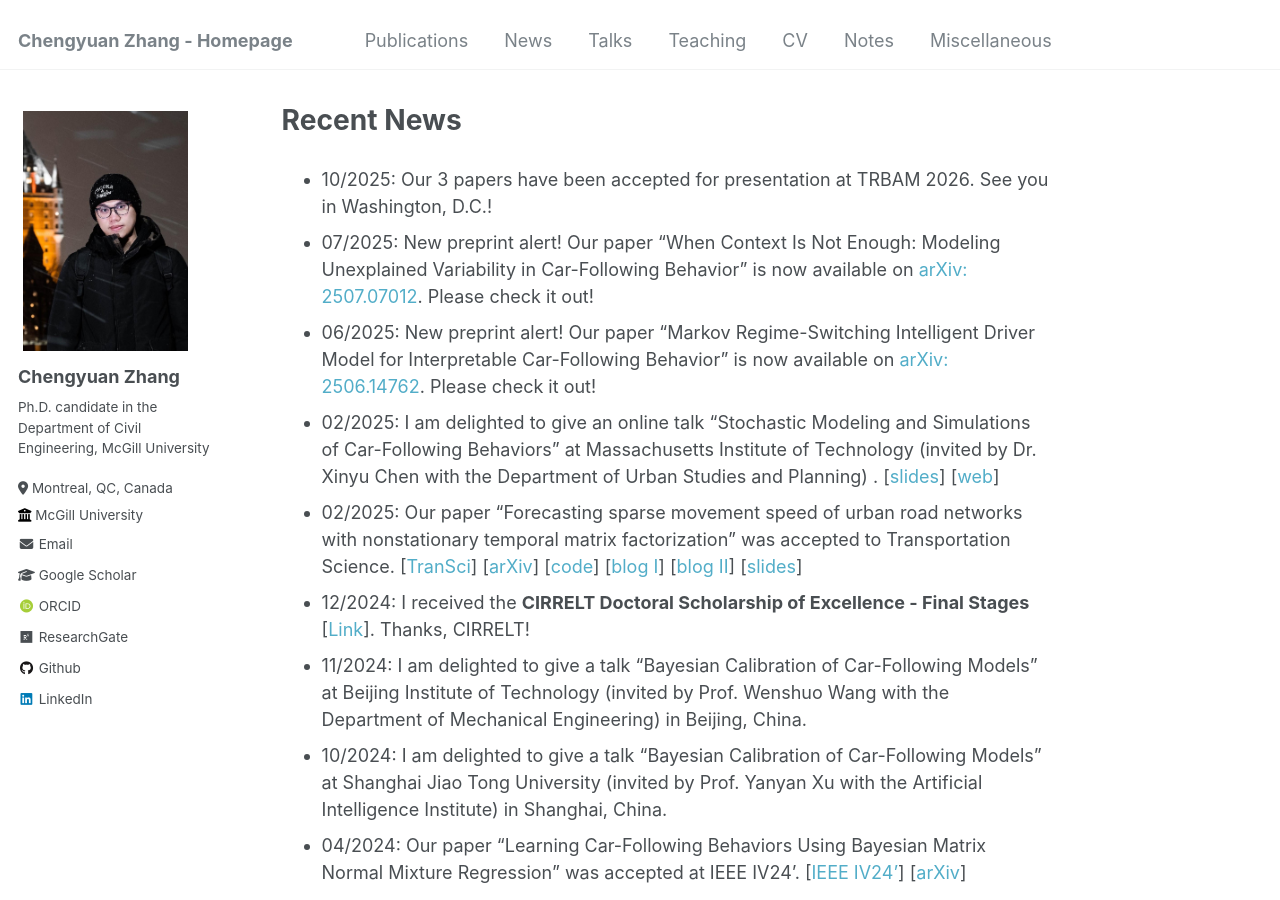
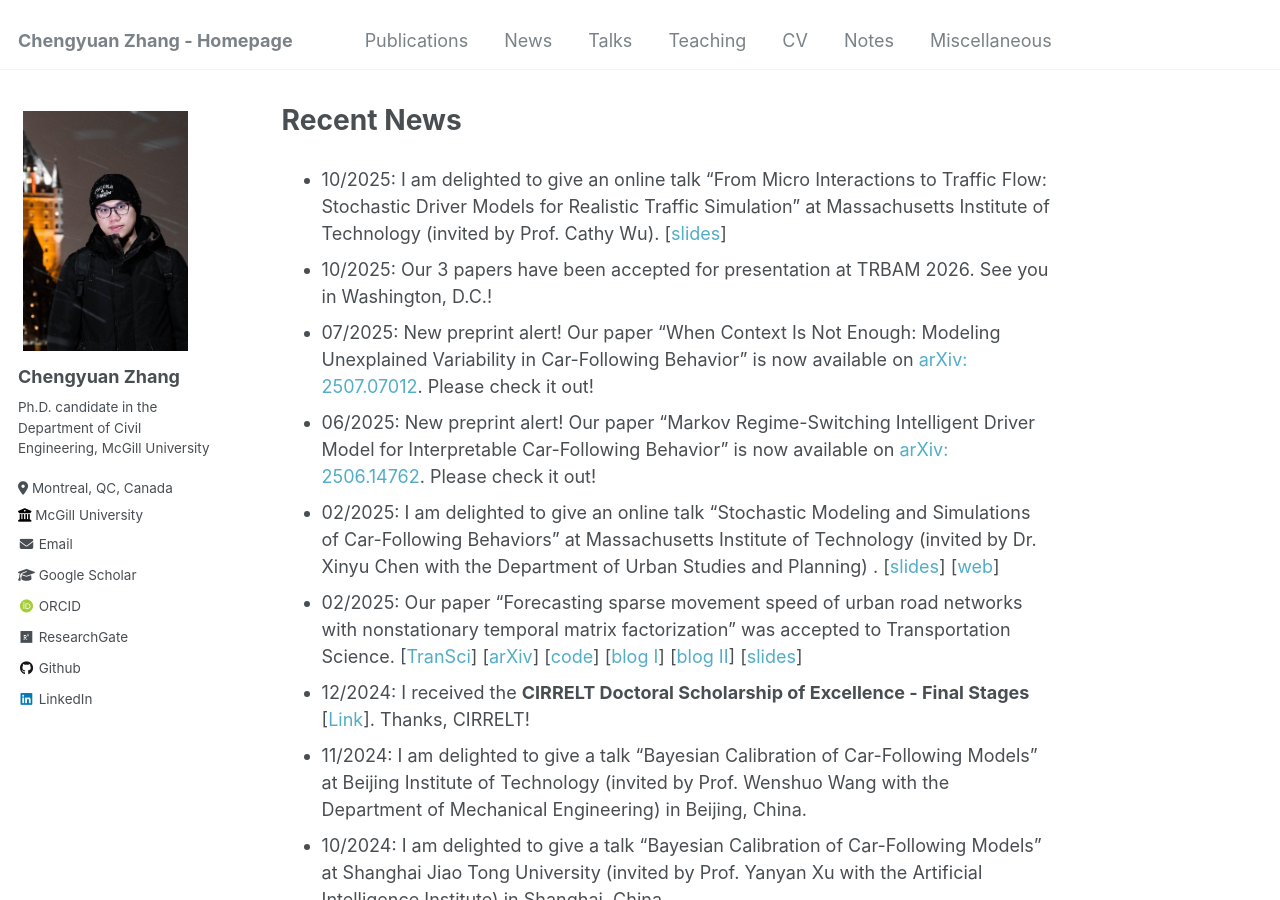
Before and after one commit to Chengyuan-Zhang/chengyuan-zhang.github.io, a Jekyll site: the page built from _pages/news.md, in a window 1280 px wide and 900 px high. Built offline with Jekyll 4.4.1, drawn with Linux system fonts in a browser that asks for light colours; some web fonts are replaced; comment, search, counter and statistics services are not loaded.

Commit message:
update: talk

```diff
--- a/_pages/news.md
+++ b/_pages/news.md
@@ -5,6 +5,9 @@ permalink: /news/
 author_profile: true
 ---
 
+* 10/2025: I am delighted to give an online talk "From Micro Interactions to Traffic Flow: Stochastic Driver Models for Realistic Traffic
+  Simulation" at Massachusetts Institute of Technology (invited by Prof. Cathy Wu).
+  [[slides](../_talks/251022_From_Micro_Interactions_to_Traffic_Flow.pdf)]
 * 10/2025: Our 3 papers have been accepted for presentation at TRBAM 2026. See you in Washington, D.C.!
 * 07/2025: New preprint alert! Our paper "When Context Is Not Enough: Modeling Unexplained
    Variability in Car-Following Behavior" is now available on [arXiv: 2507.07012](https://arxiv.org/abs/2507.07012). Please check it
```
